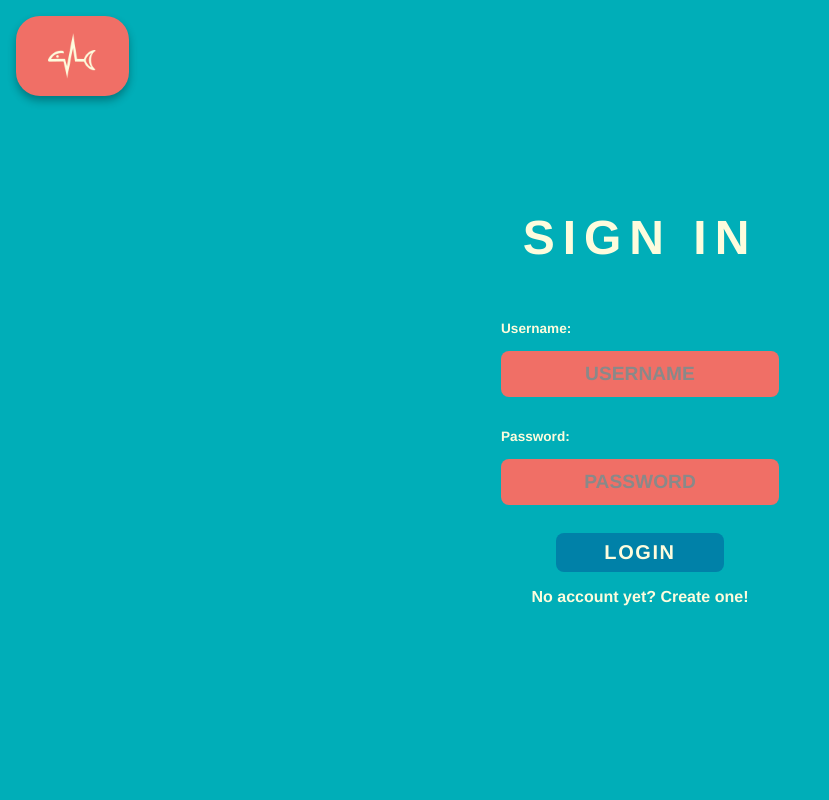
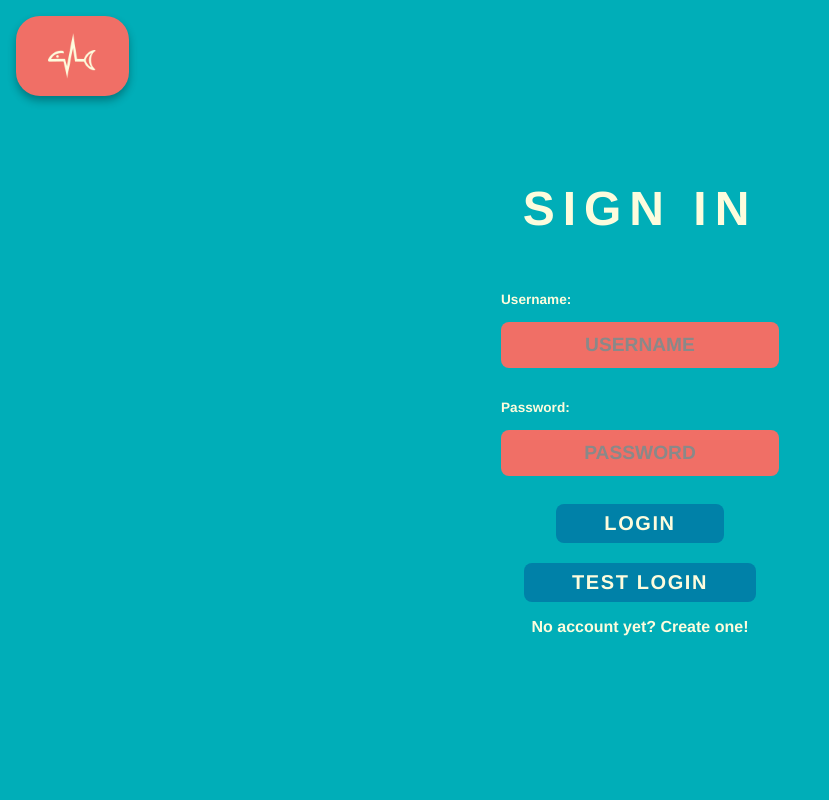
Before and after one commit to fes-wiesbaden/iot-aqualifeline, a React (Vite) app in the folder Frontend/: page /iot-aqualifeline/login in a window 1280 px wide. Shown: the top 800 px of the page, without its empty margins (0-829 px from the left). Built offline with nearby package versions, Linux system fonts and the light colour scheme.

Commit message:
added TestLogin Button

```diff
--- a/Frontend/src/Login.jsx
+++ b/Frontend/src/Login.jsx
@@ -184,6 +184,9 @@ function Login() {
       <button className="submit" onClick={handleSubmit}>
         {isRegistering ? "REGISTER" : "LOGIN"}
       </button>
+      <button className="submit" onClick={() => navigate("/loggedIn")}>
+          TEST LOGIN
+      </button>
       <span
         className="login-toggle"
         onClick={() => {
```
